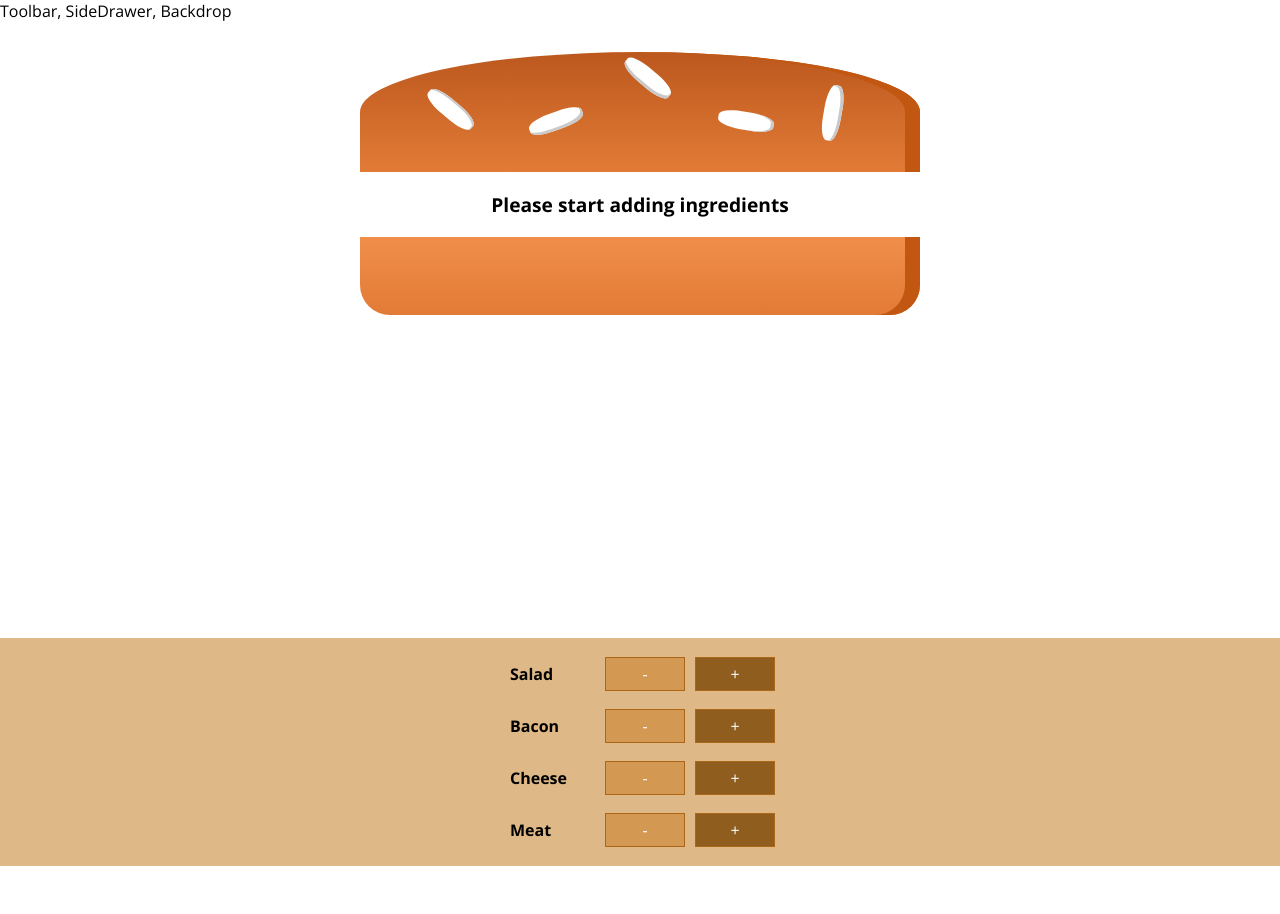
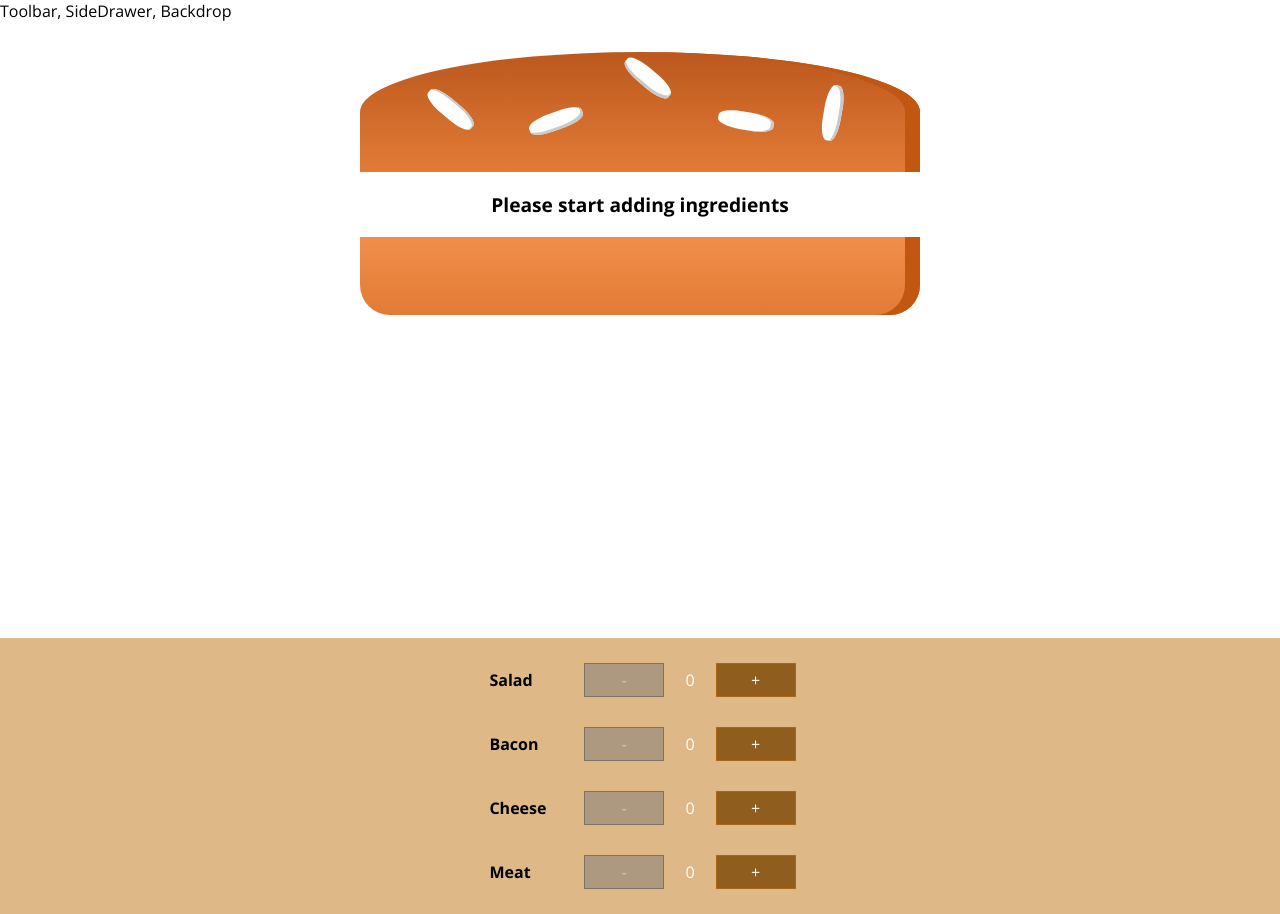
Before and after one commit to andrewvu-cs/burger_builder, a React (Create React App) app: page / in a window 1280 px wide. Before the commit the page ends 866 px from the top, so only its background shows below. Built offline with nearby package versions, Linux system fonts and the light colour scheme.

Commit message:
able to safely remove burger contents and displays the count on build controls

```diff
--- a/src/components/Burger/BuildControls/BuildControl/BuildControl.js
+++ b/src/components/Burger/BuildControls/BuildControl/BuildControl.js
@@ -4,8 +4,16 @@ import classes from './BuildControl.module.css'
 const buildControl = (props) => (
     <div className={classes.BuildControl}>
         <div className={classes.Label}>{props.label}</div>
-        <button className={classes.Less}>-</button>
-        <button className={classes.More} onClick={props.added}>+</button>
+        <button
+            className={classes.Less}
+            onClick={props.removed}
+            disabled={props.disabled}>-
+        </button>
+        <p className={classes.label}>{props.count}</p>
+        <button
+            className={classes.More}
+            onClick={props.added}>+
+        </button>
     </div>
 );
 
--- a/src/components/Burger/BuildControls/BuildControls.js
+++ b/src/components/Burger/BuildControls/BuildControls.js
@@ -16,7 +16,11 @@ const buildControls = (props) => (
             <BuildControl
                 key={ctrl.label}
                 label={ctrl.label}
-                added={() => props.ingredientAdded(ctrl.type)} />
+                added={() => props.ingredientAdded(ctrl.type)}
+                removed={() => props.ingredientRemoved(ctrl.type)}
+                disabled={props.disabled[ctrl.type]}
+                count={props.count[ctrl.type]}
+                />
         ))}
     </div>
 );
--- a/src/components/Burger/BuildControls/BuildControls.module.css
+++ b/src/components/Burger/BuildControls/BuildControls.module.css
@@ -8,3 +8,8 @@
     margin: auto;
     padding: 10px 0;
 }
+
+.BuildControls p {
+    padding: 0 16px;
+    color:white;
+}
--- a/src/containers/BurgerBuilder/BurgerBuilder.js
+++ b/src/containers/BurgerBuilder/BurgerBuilder.js
@@ -40,15 +40,37 @@ class BurgerBuilder extends Component {
     }
 
     subtractIngredientHandler = (type) =>{
-
+        const oldCount = this.state.ingredients[type];
+        if (oldCount <= 0){
+            return;
+        }
+        const updatedCount = oldCount - 1;
+        const updatedIngredients = {
+            ...this.state.ingredients
+        };
+        updatedIngredients[type] = updatedCount;
+        const priceDeduction = INGREDIENT_PRICES[type];
+        const oldPrice = this.state.totalPrice;
+        const newPrice = oldPrice - priceDeduction;
+        this.setState({totalPrice: newPrice, ingredients: updatedIngredients});
     }
 
     render(){
+        const disabledInfo = {
+            ...this.state.ingredients
+        };
+        for (let key in disabledInfo){
+            disabledInfo[key] = disabledInfo[key] <= 0
+        }
+
         return (
             <Aux>
                 <Burger ingredients={this.state.ingredients}/>
                 <BuildControls
                     ingredientAdded={this.addIngredientHandler}
+                    ingredientRemoved={this.subtractIngredientHandler}
+                    disabled={disabledInfo}
+                    count={this.state.ingredients}
                 />
 
             </Aux>
```
